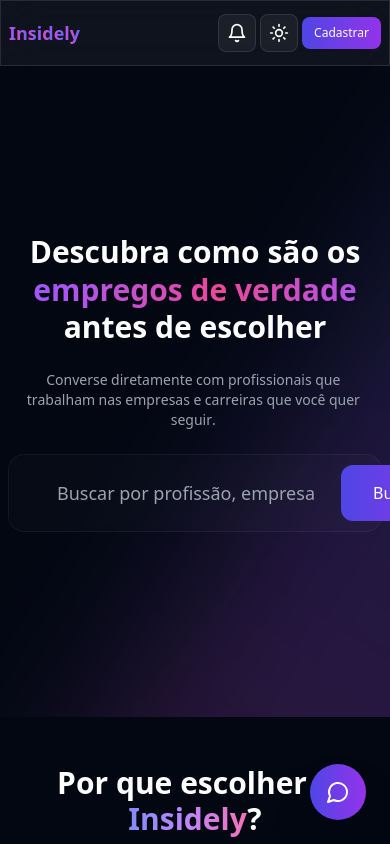
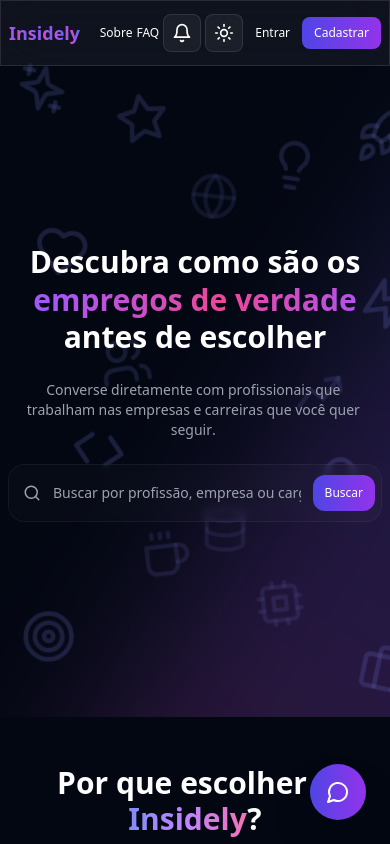
Before and after one commit to BrenoSilveiraLeal/ProjectInsidely, a Next.js app: page / in a window 390 px wide. Shown: the top 844 px of the page. Built offline with nearby package versions, Linux system fonts and the light colour scheme.

Commit message:
fix: adjust styles for HeroSection, Navbar, and SearchBar components for improved layout and responsiveness

```diff
--- a/components/HeroSection.tsx
+++ b/components/HeroSection.tsx
@@ -112,7 +112,7 @@
       {floatingIcons.map(({ Icon, x, y, delay }, i) => (
         <motion.div
           key={i}
-          className="floating-icon absolute text-indigo-400/30 hidden sm:block"
+          className="floating-icon absolute text-indigo-400/30"
           style={{ left: x, top: y }}
           initial={{ opacity: 0, scale: 0 }}
           animate={{ opacity: 0.3, scale: 1 }}
--- a/components/Navbar.tsx
+++ b/components/Navbar.tsx
@@ -36,7 +36,7 @@
             ))}
           </Link>
           <div className="flex gap-1 sm:gap-2 md:gap-6 items-center">
-            <Link href="/about" className="hidden sm:block text-sm hover:text-indigo-400 transition">
+            <Link href="/about" className="text-xs sm:text-sm hover:text-indigo-400 transition">
               <motion.span
                 initial={{ filter: "blur(10px)", opacity: 0 }}
                 animate={{ filter: "blur(0px)", opacity: 1 }}
@@ -45,7 +45,7 @@
                 Sobre
               </motion.span>
             </Link>
-            <Link href="/faq" className="hidden sm:block text-sm hover:text-indigo-400 transition">
+            <Link href="/faq" className="text-xs sm:text-sm hover:text-indigo-400 transition">
               <motion.span
                 initial={{ filter: "blur(10px)", opacity: 0 }}
                 animate={{ filter: "blur(0px)", opacity: 1 }}
@@ -80,7 +80,7 @@
             </motion.button>
             <Link
               href="/auth/signin"
-              className="hidden sm:block px-4 py-2 text-sm hover:text-indigo-400 transition"
+              className="px-2 sm:px-4 py-2 text-xs sm:text-sm hover:text-indigo-400 transition"
             >
               <motion.span
                 initial={{ filter: "blur(10px)", opacity: 0 }}
--- a/components/SearchBar.tsx
+++ b/components/SearchBar.tsx
@@ -41,8 +41,8 @@
   return (
     <div className="w-full relative" style={{ zIndex: 9999 }}>
       <form onSubmit={handleSearch} className="w-full">
-        <div className="bg-white/[0.02] backdrop-blur-sm border border-white/5 rounded-2xl p-2 flex items-center gap-2">
-          <Search className="ml-4 text-gray-400" size={20} />
+        <div className="bg-white/[0.02] backdrop-blur-sm border border-white/5 rounded-2xl p-1.5 sm:p-2 flex items-center gap-1 sm:gap-2">
+          <Search className="ml-2 sm:ml-4 text-gray-400" size={18} />
           <input
             type="text"
             value={query}
@@ -50,11 +50,11 @@
             onFocus={() => setShowSuggestions(true)}
             onBlur={() => setTimeout(() => setShowSuggestions(false), 200)}
             placeholder={t('search_placeholder')}
-            className="flex-1 bg-transparent px-4 py-4 outline-none text-lg"
+            className="flex-1 bg-transparent px-2 sm:px-4 py-3 sm:py-4 outline-none text-sm sm:text-base lg:text-lg"
           />
           <button
             type="submit"
-            className="px-8 py-4 bg-gradient-to-r from-indigo-600 to-purple-600 rounded-xl font-medium hover:opacity-90 transition"
+            className="px-3 sm:px-6 lg:px-8 py-2.5 sm:py-4 bg-gradient-to-r from-indigo-600 to-purple-600 rounded-xl text-xs sm:text-sm font-medium hover:opacity-90 transition whitespace-nowrap"
           >
             {t('search_button')}
           </button>
```
